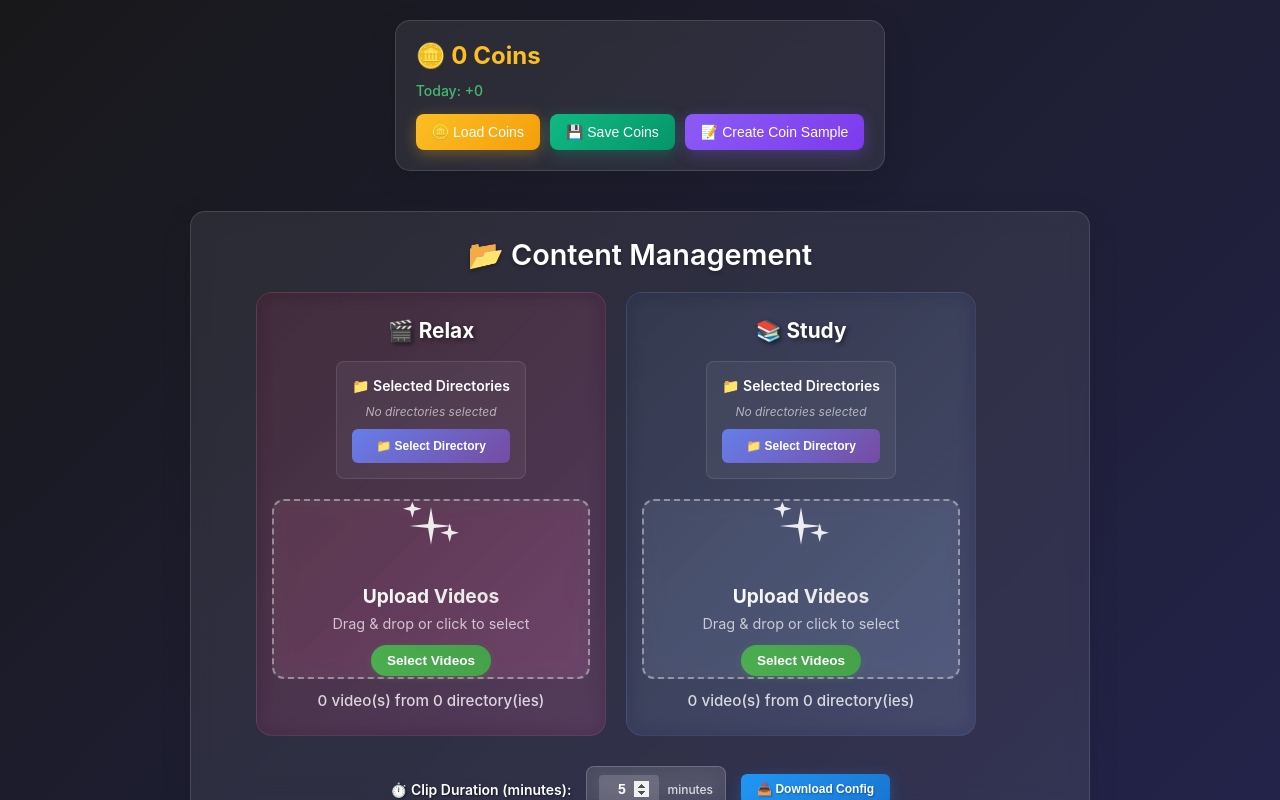
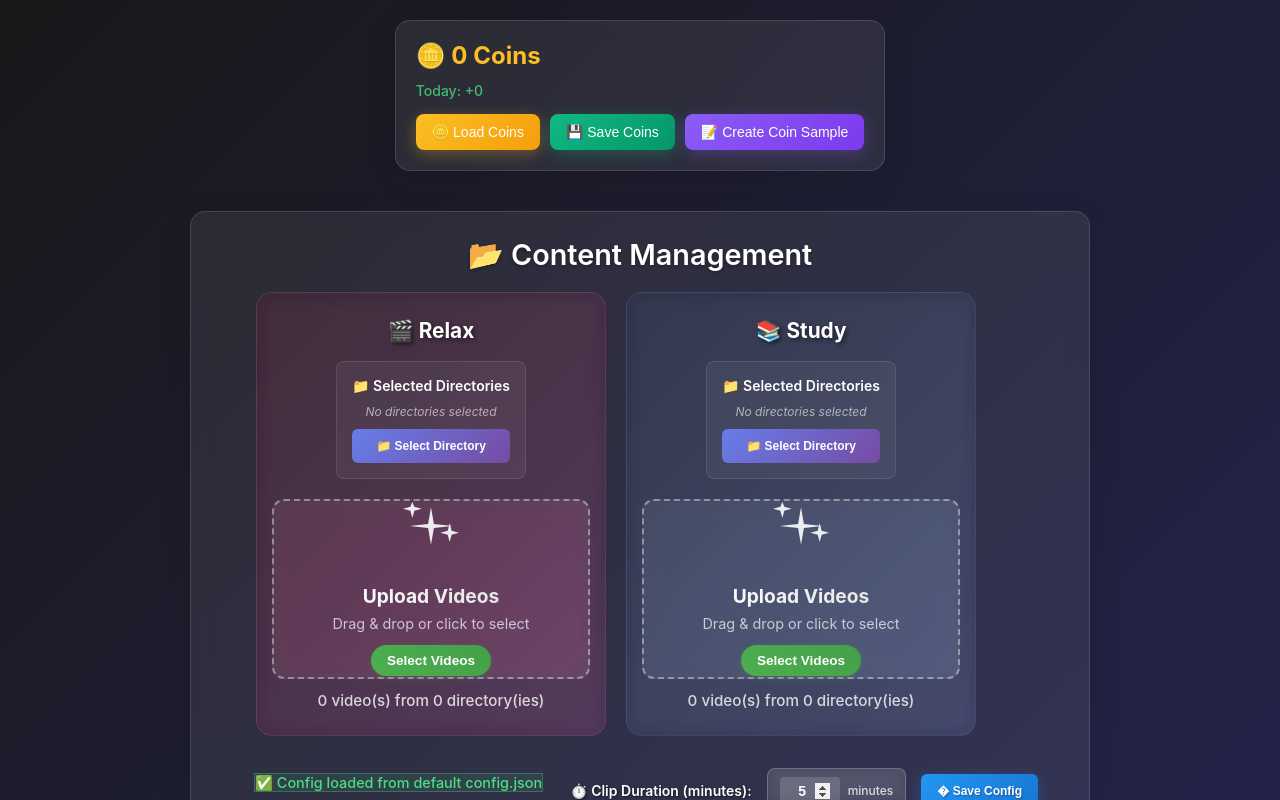
Before and after one commit to Sarvesh-Kesharwani/YouInsta, a React (Vite) app: page / in a window 1280 px wide. Built offline with nearby package versions, Linux system fonts and the light colour scheme.

Commit message:
app is able save and load the config param states correctly.

```diff
--- a/config.json
+++ b/config.json
@@ -5,5 +5,7 @@
     "min": 1,
     "max": 5
   },
+  "studyVideoProbability": 80,
+  "relaxVideoProbability": 20,
   "version": "1.0.0"
 }
--- a/src/App.css
+++ b/src/App.css
@@ -221,6 +221,28 @@
   transform: translateY(-1px);
   box-shadow: 0 6px 20px rgba(33, 150, 243, 0.4);
   background: linear-gradient(135deg, #1976D2, #1565C0);
+}
+
+.config-status {
+  margin-bottom: 15px;
+  text-align: center;
+  padding: 8px 12px;
+  border-radius: 8px;
+  font-size: 0.9rem;
+  font-weight: 500;
+}
+
+.config-loaded {
+  color: #4ade80;
+  background: rgba(74, 222, 128, 0.1);
+  border: 1px solid rgba(74, 222, 128, 0.3);
+}
+
+.config-loading {
+  color: #fbbf24;
+  background: rgba(251, 191, 36, 0.1);
+  border: 1px solid rgba(251, 191, 36, 0.3);
+  animation: pulse 2s infinite;
 }
 
 .clear-directories-container {
--- a/src/App.tsx
+++ b/src/App.tsx
@@ -124,7 +124,9 @@ function App() {
       const savedConfig = localStorage.getItem('youinsta_config');
       if (savedConfig) {
         const config = JSON.parse(savedConfig);
-        return config.isRandomClipDurationEnabled || false;
+        if (typeof config.isRandomClipDurationEnabled === 'boolean') {
+          return config.isRandomClipDurationEnabled;
+        }
       }
     } catch (error) {
       console.error('Error loading random clip duration setting from localStorage:', error);
@@ -172,70 +174,66 @@ function App() {
     return 20; // Default 20%
   });
 
+  const [configLoaded, setConfigLoaded] = useState(false);
+  const [configSource, setConfigSource] = useState<'localStorage' | 'config.json' | 'defaults' | null>(null);
+
   const [memorizedClipsFileHandle, setMemorizedClipsFileHandle] = useState<any>(null);
   const [watchedClipsFileHandle, setWatchedClipsFileHandle] = useState<any>(null);
 
-  // Load saved directories on app start
+  // Always load config.json and update config parameters on app start
+  useEffect(() => {
+    console.log('🔄 Loading configuration from config.json...');
+    loadConfigFromFile();
+  }, []);
+
+  // Load saved directories on app start (after config is loaded)
   useEffect(() => {
     const loadSavedDirectories = async () => {
       try {
-        // Load config first
-        await loadConfigFromFile();
-
         const savedRelax = localStorage.getItem('youinsta_relax_dirs');
         const savedStudy = localStorage.getItem('youinsta_study_dirs');
         const savedCombined = localStorage.getItem('youinsta_combined_dir');
         const savedMemorizedClips = localStorage.getItem('youinsta_memorized_clips');
         const savedWatchedClips = localStorage.getItem('youinsta_watched_clips');
         const savedCoinData = localStorage.getItem('youinsta_coin_data');
-
         let hasSavedDirectories = false;
-
         if (savedRelax) {
           const parsed = JSON.parse(savedRelax);
           setRelaxDirectories(parsed);
-
           if (parsed.length > 0) {
             hasSavedDirectories = true;
             console.log(`Found ${parsed.length} saved relax directories`);
           }
         }
-
         if (savedStudy) {
           const parsed = JSON.parse(savedStudy);
           setStudyDirectories(parsed);
-
           if (parsed.length > 0) {
             hasSavedDirectories = true;
             console.log(`Found ${parsed.length} saved study directories`);
           }
         }
-
         if (savedCombined) {
           const parsed = JSON.parse(savedCombined);
           setCombinedDirectory(parsed);
           hasSavedDirectories = true;
           console.log('Found saved combined directory');
         }
-
         if (savedMemorizedClips) {
           const parsed = JSON.parse(savedMemorizedClips);
           setMemorizedClips(parsed);
           console.log(`Loaded ${parsed.length} memorized clips from localStorage (fallback)`);
         }
-
         if (savedWatchedClips) {
           const parsed = JSON.parse(savedWatchedClips);
           setWatchedClips(parsed);
           console.log(`Loaded ${parsed.length} watched clips from localStorage`);
         }
-
         if (savedCoinData) {
           const parsed = JSON.parse(savedCoinData);
           setCoinData(parsed);
           console.log(`Loaded coin data: ${parsed.totalCoins} total coins, ${parsed.earnedToday} earned today`);
         }
-
         // Load videos from saved directories if any exist
         if (hasSavedDirectories) {
           await loadVideosFromSavedDirectories();
@@ -244,7 +242,6 @@ function App() {
         console.error('Error loading saved directories:', error);
       }
     };
-
     loadSavedDirectories();
   }, []);
 
@@ -335,16 +332,25 @@ function App() {
     localStorage.setItem('youinsta_study_dirs', JSON.stringify(directoriesToSave));
   }, [studyDirectories]);
 
-  // Save config to localStorage whenever clip duration changes
+
+  // Save config to localStorage and update config.json whenever settings change
   useEffect(() => {
-    saveConfigToLocalStorage({
+    const config = {
       clipDurationMinutes,
       isRandomClipDurationEnabled,
       randomClipDurationRange,
       studyVideoProbability,
       relaxVideoProbability
-    });
+    };
+
+    saveConfigToLocalStorage(config);
+
+    // Also try to update the config.json file in the public directory
+    updateConfigFile(config);
   }, [clipDurationMinutes, isRandomClipDurationEnabled, randomClipDurationRange, studyVideoProbability, relaxVideoProbability]);
+
+
+
 
   // Function to save memorized clips to a JSON file
   const saveMemorizedClipsToFile = async () => {
@@ -518,6 +524,55 @@ function App() {
 
   // Function to load config from file
   const loadConfigFromFile = async () => {
+    // First, try to load from localStorage (user preferences take priority)
+    console.log('🔄 Loading configuration from localStorage (user preferences)...');
+    try {
+      const savedConfig = localStorage.getItem('youinsta_config');
+      if (savedConfig) {
+        const config = JSON.parse(savedConfig);
+        let loadedCount = 0;
+
+        if (config.clipDurationMinutes && typeof config.clipDurationMinutes === 'number') {
+          setClipDurationMinutes(config.clipDurationMinutes);
+          console.log(`✅ Loaded clip duration from localStorage: ${config.clipDurationMinutes} minutes`);
+          loadedCount++;
+        }
+
+        if (config.isRandomClipDurationEnabled !== undefined) {
+          setIsRandomClipDurationEnabled(config.isRandomClipDurationEnabled);
+          console.log(`✅ Loaded random clip duration setting from localStorage: ${config.isRandomClipDurationEnabled ? 'enabled' : 'disabled'}`);
+          loadedCount++;
+        }
+
+        if (config.randomClipDurationRange && typeof config.randomClipDurationRange.min === 'number' && typeof config.randomClipDurationRange.max === 'number') {
+          setRandomClipDurationRange(config.randomClipDurationRange);
+          console.log(`✅ Loaded random clip duration range from localStorage: ${config.randomClipDurationRange.min}-${config.randomClipDurationRange.max} minutes`);
+          loadedCount++;
+        }
+
+        if (config.studyVideoProbability && typeof config.studyVideoProbability === 'number') {
+          setStudyVideoProbability(config.studyVideoProbability);
+          console.log(`✅ Loaded study video probability from localStorage: ${config.studyVideoProbability}%`);
+          loadedCount++;
+        }
+
+        if (config.relaxVideoProbability && typeof config.relaxVideoProbability === 'number') {
+          setRelaxVideoProbability(config.relaxVideoProbability);
+          console.log(`✅ Loaded relax video probability from localStorage: ${config.relaxVideoProbability}%`);
+          loadedCount++;
+        }
+
+        console.log(`🎉 Successfully loaded ${loadedCount} configuration parameters from localStorage (user preferences)`);
+        setConfigLoaded(true);
+        setConfigSource('localStorage');
+        return;
+      }
+    } catch (error) {
+      console.error('❌ Error loading config from localStorage:', error);
+    }
+
+    // If no localStorage config found, fallback to config.json (default configuration)
+    console.log('🔄 No user preferences found, loading default configuration from config.json...');
     try {
       const response = await fetch('/config.json');
       if (!response.ok) {
@@ -525,68 +580,48 @@ function App() {
       }
       const config = await response.json();
 
+      console.log('📋 Default config file loaded successfully:', config);
+
+      let loadedCount = 0;
+
       if (config.clipDurationMinutes && typeof config.clipDurationMinutes === 'number') {
         setClipDurationMinutes(config.clipDurationMinutes);
-        console.log(`Loaded clip duration from config: ${config.clipDurationMinutes} minutes`);
+        console.log(`✅ Loaded default clip duration: ${config.clipDurationMinutes} minutes`);
+        loadedCount++;
       }
 
       if (config.isRandomClipDurationEnabled !== undefined) {
         setIsRandomClipDurationEnabled(config.isRandomClipDurationEnabled);
-        console.log(`Loaded random clip duration setting: ${config.isRandomClipDurationEnabled ? 'enabled' : 'disabled'}`);
+        console.log(`✅ Loaded default random clip duration: ${config.isRandomClipDurationEnabled ? 'enabled' : 'disabled'}`);
+        loadedCount++;
       }
 
       if (config.randomClipDurationRange && typeof config.randomClipDurationRange.min === 'number' && typeof config.randomClipDurationRange.max === 'number') {
         setRandomClipDurationRange(config.randomClipDurationRange);
-        console.log(`Loaded random clip duration range: ${config.randomClipDurationRange.min}-${config.randomClipDurationRange.max} minutes`);
+        console.log(`✅ Loaded default random clip duration range: ${config.randomClipDurationRange.min}-${config.randomClipDurationRange.max} minutes`);
+        loadedCount++;
       }
 
       if (config.studyVideoProbability && typeof config.studyVideoProbability === 'number') {
         setStudyVideoProbability(config.studyVideoProbability);
-        console.log(`Loaded study video probability: ${config.studyVideoProbability}%`);
+        console.log(`✅ Loaded default study video probability: ${config.studyVideoProbability}%`);
+        loadedCount++;
       }
 
       if (config.relaxVideoProbability && typeof config.relaxVideoProbability === 'number') {
         setRelaxVideoProbability(config.relaxVideoProbability);
-        console.log(`Loaded relax video probability: ${config.relaxVideoProbability}%`);
-      }
-
-      return;
+        console.log(`✅ Loaded default relax video probability: ${config.relaxVideoProbability}%`);
+        loadedCount++;
+      }
+
+      console.log(`🎉 Successfully loaded ${loadedCount} default configuration parameters from config.json`);
+      setConfigLoaded(true);
+      setConfigSource('config.json');
     } catch (error) {
-      console.error('Error loading config from file:', error);
-    }
-
-    // Fallback to localStorage
-    try {
-      const savedConfig = localStorage.getItem('youinsta_config');
-      if (savedConfig) {
-        const config = JSON.parse(savedConfig);
-        if (config.clipDurationMinutes && typeof config.clipDurationMinutes === 'number') {
-          setClipDurationMinutes(config.clipDurationMinutes);
-          console.log(`Loaded clip duration from localStorage: ${config.clipDurationMinutes} minutes`);
-        }
-
-        if (config.isRandomClipDurationEnabled !== undefined) {
-          setIsRandomClipDurationEnabled(config.isRandomClipDurationEnabled);
-          console.log(`Loaded random clip duration setting from localStorage: ${config.isRandomClipDurationEnabled ? 'enabled' : 'disabled'}`);
-        }
-
-        if (config.randomClipDurationRange && typeof config.randomClipDurationRange.min === 'number' && typeof config.randomClipDurationRange.max === 'number') {
-          setRandomClipDurationRange(config.randomClipDurationRange);
-          console.log(`Loaded random clip duration range from localStorage: ${config.randomClipDurationRange.min}-${config.randomClipDurationRange.max} minutes`);
-        }
-
-        if (config.studyVideoProbability && typeof config.studyVideoProbability === 'number') {
-          setStudyVideoProbability(config.studyVideoProbability);
-          console.log(`Loaded study video probability from localStorage: ${config.studyVideoProbability}%`);
-        }
-
-        if (config.relaxVideoProbability && typeof config.relaxVideoProbability === 'number') {
-          setRelaxVideoProbability(config.relaxVideoProbability);
-          console.log(`Loaded relax video probability from localStorage: ${config.relaxVideoProbability}%`);
-        }
-      }
-    } catch (error) {
-      console.error('Error loading config from localStorage:', error);
+      console.error('❌ Error loading config from file:', error);
+      console.log('ℹ️ Using default values for all configuration parameters');
+      setConfigLoaded(true);
+      setConfigSource('defaults');
     }
   };
 
@@ -599,11 +634,30 @@ function App() {
     relaxVideoProbability?: number;
   }) => {
     localStorage.setItem('youinsta_config', JSON.stringify(config));
-    console.log('Config saved to localStorage successfully');
-  };
-
-  // Function to download config file
-  const downloadConfigFile = async () => {
+    console.log('✅ Config saved to localStorage successfully');
+  };
+
+  // Function to update config.json file in the public directory
+  const updateConfigFile = async (config: {
+    clipDurationMinutes: number;
+    isRandomClipDurationEnabled?: boolean;
+    randomClipDurationRange?: { min: number; max: number };
+    studyVideoProbability?: number;
+    relaxVideoProbability?: number;
+  }) => {
+    try {
+      // Note: In a browser environment, we can't directly write to the public directory
+      // This function is a placeholder for future server-side implementation
+      // For now, we'll just log that the config would be updated
+      console.log('🔄 Config would be updated in config.json file:', config);
+      console.log('💡 To persist config changes, use the "💾 Save Config" button to download the updated config.json file');
+    } catch (error) {
+      console.error('❌ Error updating config file:', error);
+    }
+  };
+
+  // Function to save config file (manual, on button click)
+  const saveConfigFile = async () => {
     try {
       const config = {
         clipDurationMinutes,
@@ -614,7 +668,6 @@ function App() {
         version: '1.0.0'
       };
       const blob = new Blob([JSON.stringify(config, null, 2)], { type: 'application/json' });
-
       const handle = await window.showSaveFilePicker({
         suggestedName: 'config.json',
         types: [{
@@ -622,14 +675,13 @@ function App() {
           accept: { 'application/json': ['.json'] }
         }]
       });
-
       const writable = await handle.createWritable();
       await writable.write(blob);
       await writable.close();
-
-      console.log('Config file downloaded successfully');
+      console.log('✅ Config file saved successfully with all parameters');
+      console.log('📋 Saved configuration:', config);
     } catch (error) {
-      console.error('Error downloading config file:', error);
+      console.error('❌ Error saving config file:', error);
     }
   };
 
@@ -845,10 +897,10 @@ function App() {
       addCoins(1);
       console.log('Correct answer! +1 coin');
 
-      // If the answer was correct and the clip is in watched_clips.json, add it to memorized_clips.json
+      // If the answer was correct and the clip is watched 80% or more, add it to memorized_clips.json
       if (currentClip && isClipWatched(currentClip)) {
         addToMemorized(currentClip);
-        console.log('Clip was in watched_clips.json and answer was correct - added to memorized_clips.json');
+        console.log('Clip was watched 80% or more and answer was correct - added to memorized_clips.json');
       }
     } else {
       removeCoins(1);
@@ -2142,6 +2194,17 @@ function App() {
 
             {/* Clip Duration Setting */}
             <div className="clip-duration-container">
+              <div className="config-status">
+                {configLoaded ? (
+                  <span className="config-loaded">
+                    {configSource === 'localStorage' && '✅ Config loaded from user preferences (localStorage)'}
+                    {configSource === 'config.json' && '✅ Config loaded from default config.json'}
+                    {configSource === 'defaults' && '✅ Config loaded from default values'}
+                  </span>
+                ) : (
+                  <span className="config-loading">🔄 Loading configuration...</span>
+                )}
+              </div>
               <label htmlFor="clip-duration-input" className="clip-duration-label">
                 ⏱️ Clip Duration (minutes):
               </label>
@@ -2166,10 +2229,10 @@ function App() {
               </div>
               <button
                 className="download-config-btn"
-                onClick={downloadConfigFile}
-                title="Download current configuration as config.json"
+                onClick={saveConfigFile}
+                title="Save current configuration to config.json"
               >
-                📥 Download Config
+                � Save Config
               </button>
             </div>
 
```
Also changed, not shown: 1 other file (tests, documents, lock files or other folders).
